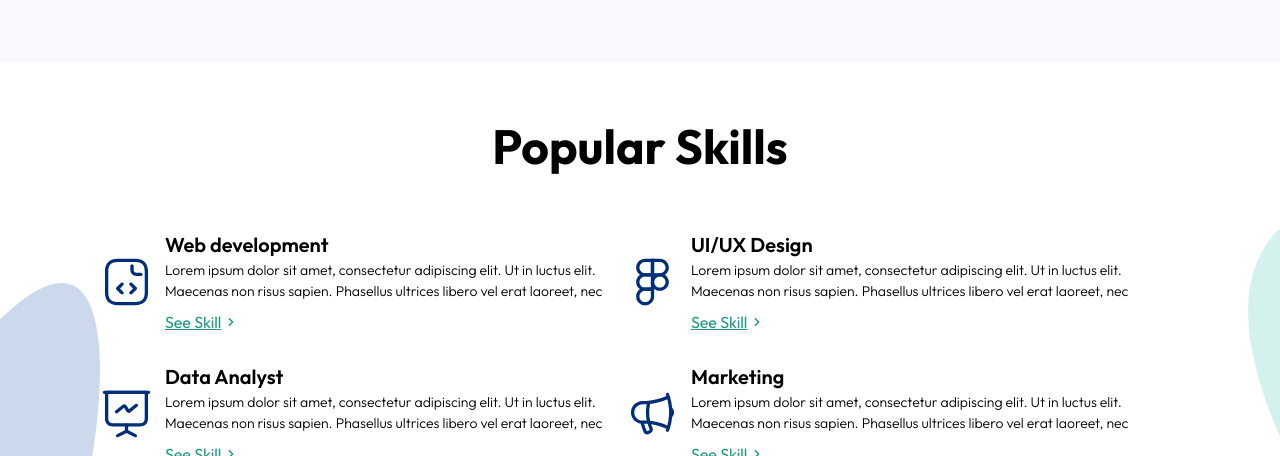
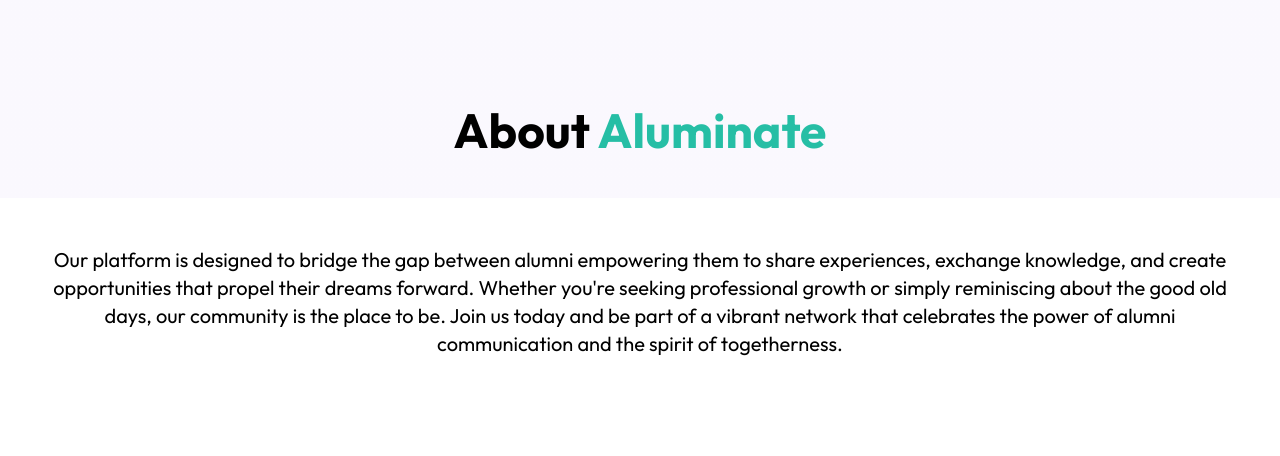
Before and after one commit to ScientificClubofESI/cse-aluminate-frontend, a Next.js app: page / in a window 1280 px wide. Shown: the part 416-872 px from the top of the page. Built offline with nearby package versions, Linux system fonts and the light colour scheme.

Commit message:
added about section

```diff
--- a/src/components/lendingPage/about/index.js
+++ b/src/components/lendingPage/about/index.js
@@ -1,11 +1,16 @@
-import React from 'react'
+import React from 'react';
 
 const About = () => {
     return (
-        <section className=''>
+        <section className='container mx-auto'>
+            <h1 className="text-center p-8 font-bold font-12" style={{ fontSize: '48px' }}>About <span className='text-Secondary-500'>Aluminate</span></h1>
+            <div className='bg-white  '>
+                <p className=' lg:text-xl text-center  p-12'>Our platform is designed to bridge the gap between alumni empowering them to share experiences, exchange knowledge, and create opportunities that propel their dreams forward. Whether you're seeking professional growth or simply reminiscing about the good old days, our community is the place to be. Join us today and be part of a vibrant network that celebrates the power of alumni communication and the spirit of togetherness.</p>
+            </div>
+
 
         </section>
-    )
+    );
 }
 
-export default About
+export default About;
--- a/src/components/lendingPage/hero/index.js
+++ b/src/components/lendingPage/hero/index.js
@@ -32,7 +32,7 @@
 
       <p className='font-light text-base text-center lg:text-left'>Welcome to Aluminate, where alumni come together to reignite old connections and embark on exciting journeys of collaboration.</p>
 
-      <div className='bg-white w-full rounded-[72px] border border-Secondary-50 flex items-center justify-between hidden lg:block lg:flex'>
+      <div className='bg-white w-full rounded-[72px] border border-Secondary-50 items-center justify-between hidden  lg:flex'>
         <div className='pl-[36px] py-[12px] flex items-center justify-start'>
           <img src='searchicon.svg' alt='Search Icon' />
           <div className='text-neutral-300 text-neutral text-xs lg:text-lg'>Search</div>
```
